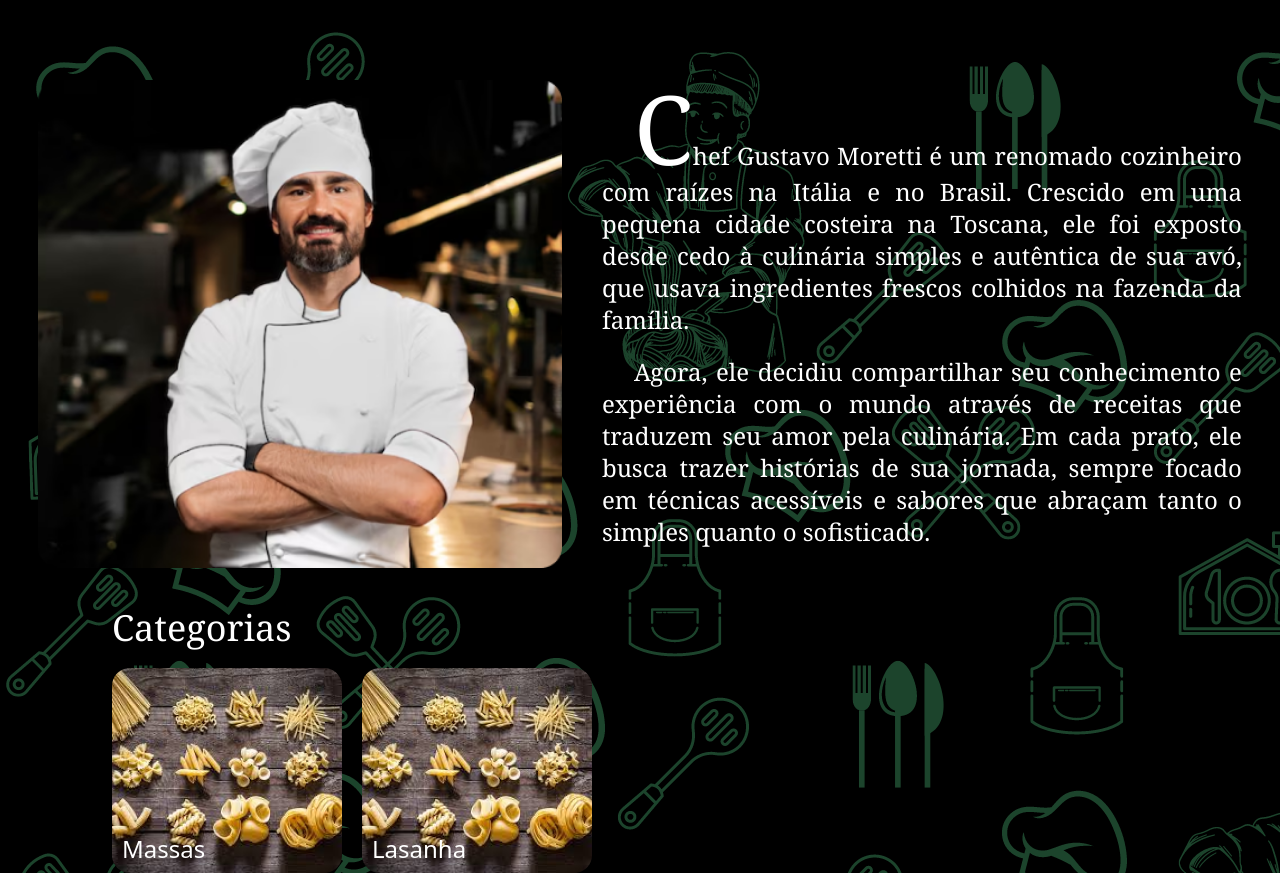
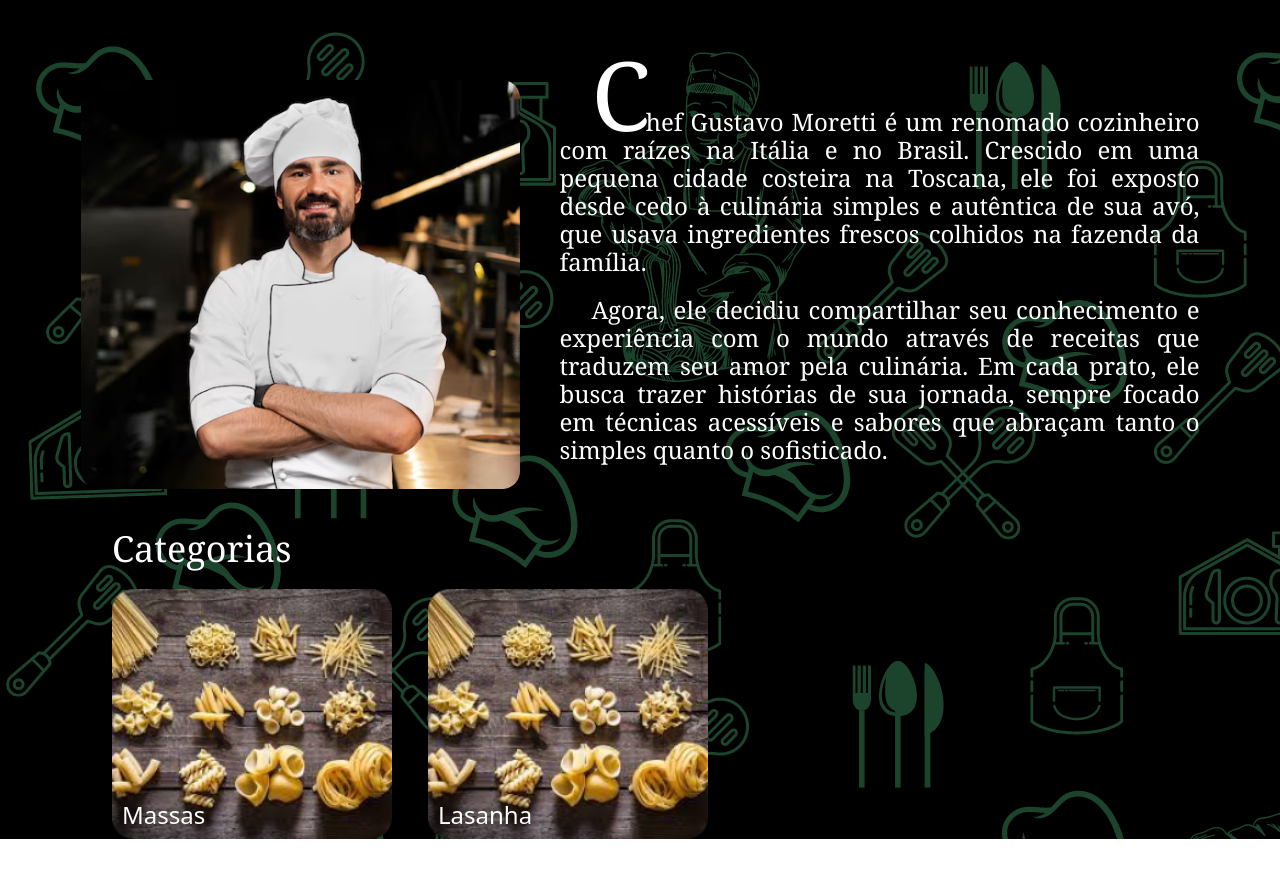
Before and after one commit to Andre-MB/front-ChefOnline, a React (Vite) app: page / in a window 1280 px wide. After the commit the page ends 839 px from the top, so only its background shows below. Built offline with nearby package versions, Linux system fonts and the light colour scheme.

Commit message:
modifed size the Categ

```diff
--- a/components/Categ.jsx
+++ b/components/Categ.jsx
@@ -3,7 +3,7 @@ import PropTypes from "prop-types";
 export default function Categ({ imagem, name }) {
   return (
     <div>
-      <img src={imagem} alt="" />
+      <img className="imageCard" src={imagem} alt="" />
       <h1 className="titulo text-white text-2xl relative z-10 ">{name}</h1>
       <div className="sombra relative z-1"></div>
     </div>
--- a/src/App.css
+++ b/src/App.css
@@ -3,7 +3,7 @@ body {
 }
 
 .sombra {
-  width: 230px;
+  width: 280px;
   height: 100px;
   margin-top: -100px;
   border-radius: 17px;
@@ -14,7 +14,13 @@ body {
     transparent 10px
   );
 }
+
 .titulo {
   padding-left: 10px;
   margin-top: -40px;
 }
+
+.imageCard {
+  width: 280px;
+  height: 250px;
+}
--- a/src/App.jsx
+++ b/src/App.jsx
@@ -10,15 +10,15 @@ function App() {
         <img className="w-100 h-100" src={chefe} alt="" />
 
         <div className="flex-row w-2/4 ">
-          <p className="text-2xl text-white font-serif text-justify indent-8">
-            <span className="text-8xl">C</span>hef Gustavo Moretti é um renomado
-            cozinheiro com raízes na Itália e no Brasil. Crescido em uma pequena
-            cidade costeira na Toscana, ele foi exposto desde cedo à culinária
-            simples e autêntica de sua avó, que usava ingredientes frescos
-            colhidos na fazenda da família.
+          <p className="text-2xl leading-7 text-white font-serif text-justify indent-8">
+            <span className="text-8xl leading-7 tracking-tighter">C</span>hef
+            Gustavo Moretti é um renomado cozinheiro com raízes na Itália e no
+            Brasil. Crescido em uma pequena cidade costeira na Toscana, ele foi
+            exposto desde cedo à culinária simples e autêntica de sua avó, que
+            usava ingredientes frescos colhidos na fazenda da família.
           </p>
 
-          <p className="text-2xl text-white font-serif text-justify py-5 indent-8">
+          <p className="text-2xl leading-7 text-white font-serif text-justify py-5 indent-8">
             Agora, ele decidiu compartilhar seu conhecimento e experiência com o
             mundo através de receitas que traduzem seu amor pela culinária. Em
             cada prato, ele busca trazer histórias de sua jornada, sempre focado
@@ -30,7 +30,7 @@ function App() {
 
       <div className="flex flex-col gap-5 xl px-28 ">
         <h1 className="text-white font-serif text-4xl">Categorias</h1>
-        <div className="flex gap-5 flex-wrap">
+        <div className="flex gap-9 flex-wrap">
           <Categ imagem={massas} name={"Massas"} />
           <Categ imagem={massas} name={"Lasanha"} />
         </div>
```
